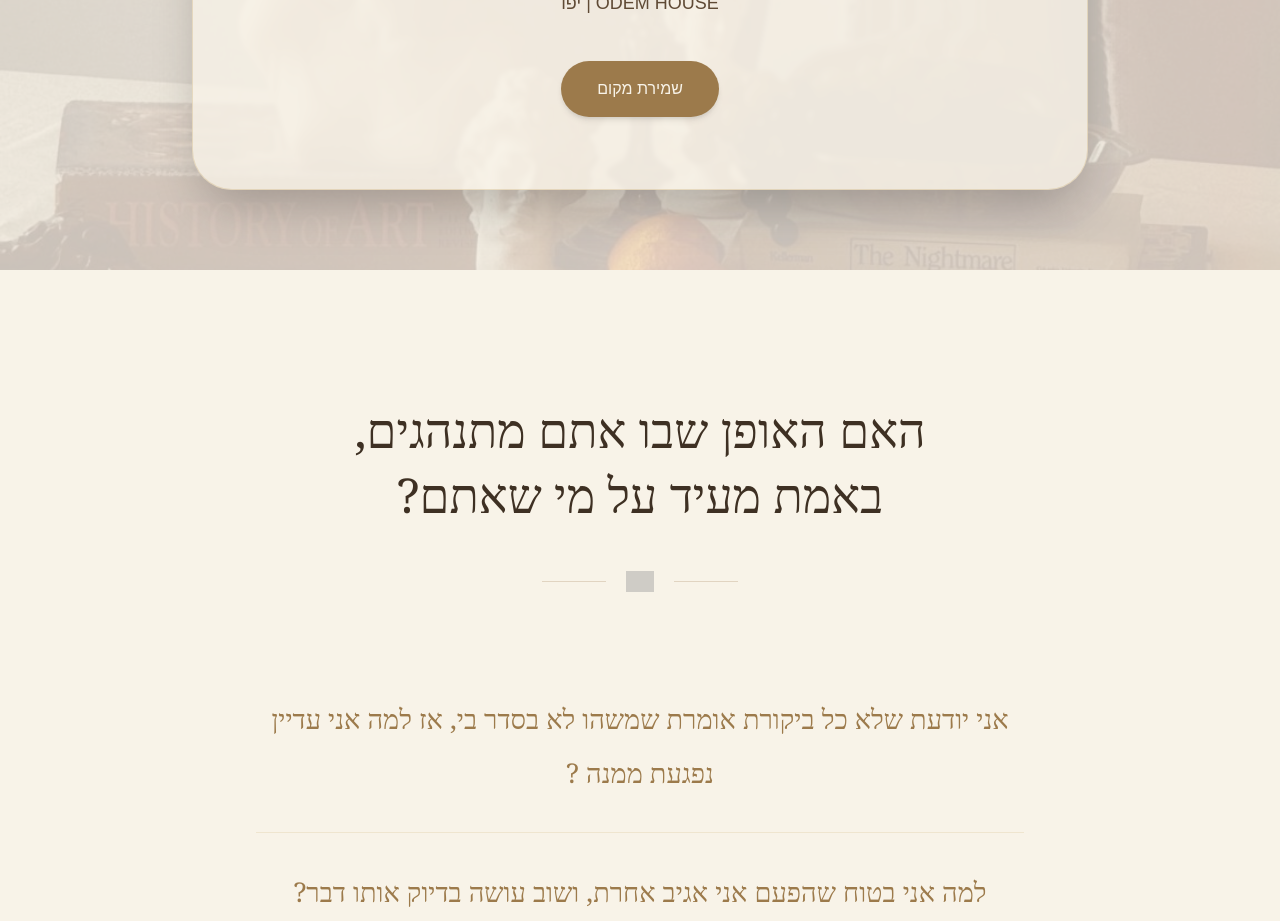
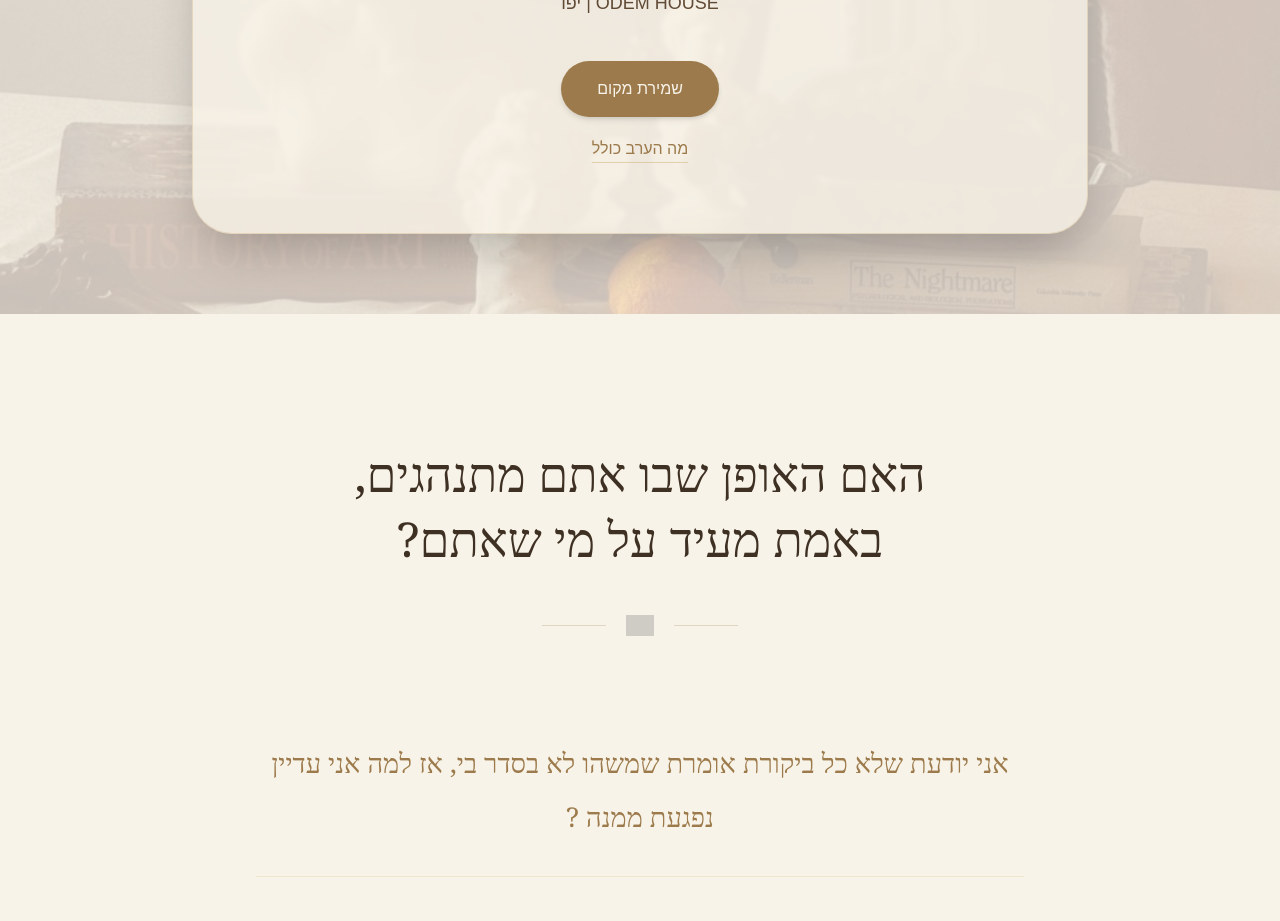
Before and after one commit to shahar27/shahar-landing, a Next.js app: page /defense-patterns-evening in a window 1280 px wide. Shown: the part 860-1781 px from the top of the page. Built offline with nearby package versions, Linux system fonts and the light colour scheme; grey boxes are pictures that could not be loaded.

Commit message:
Update defense patterns evening page copy

```diff
--- a/app/defense-patterns-evening/page.tsx
+++ b/app/defense-patterns-evening/page.tsx
@@ -69,6 +69,13 @@ export default function DefensePatternsEveningPage() {
 
           <a href="#register" className="mt-10 inline-flex rounded-full bg-[#9C7A4B] px-9 py-4 text-[#F8F3E8] shadow-md hover:shadow-lg transition">
             שמירת מקום
+          </a>
+
+          <a
+            href="#included"
+            className="mt-5 block text-sm md:text-base text-[#9C7A4B] underline underline-offset-8 decoration-[#C8A86A]/45 hover:decoration-[#C8A86A] transition"
+          >
+            מה הערב כולל
           </a>
         </div>
       </section>
@@ -424,7 +431,7 @@ export default function DefensePatternsEveningPage() {
       </section>
 
       {/* Included */}
-      <section className="px-6 py-24">
+      <section id="included" className="px-6 py-24">
         <div className="max-w-4xl mx-auto text-center">
           <div className="mb-8 mx-auto h-px w-20 bg-[#C8A86A]/45" />
 
```
